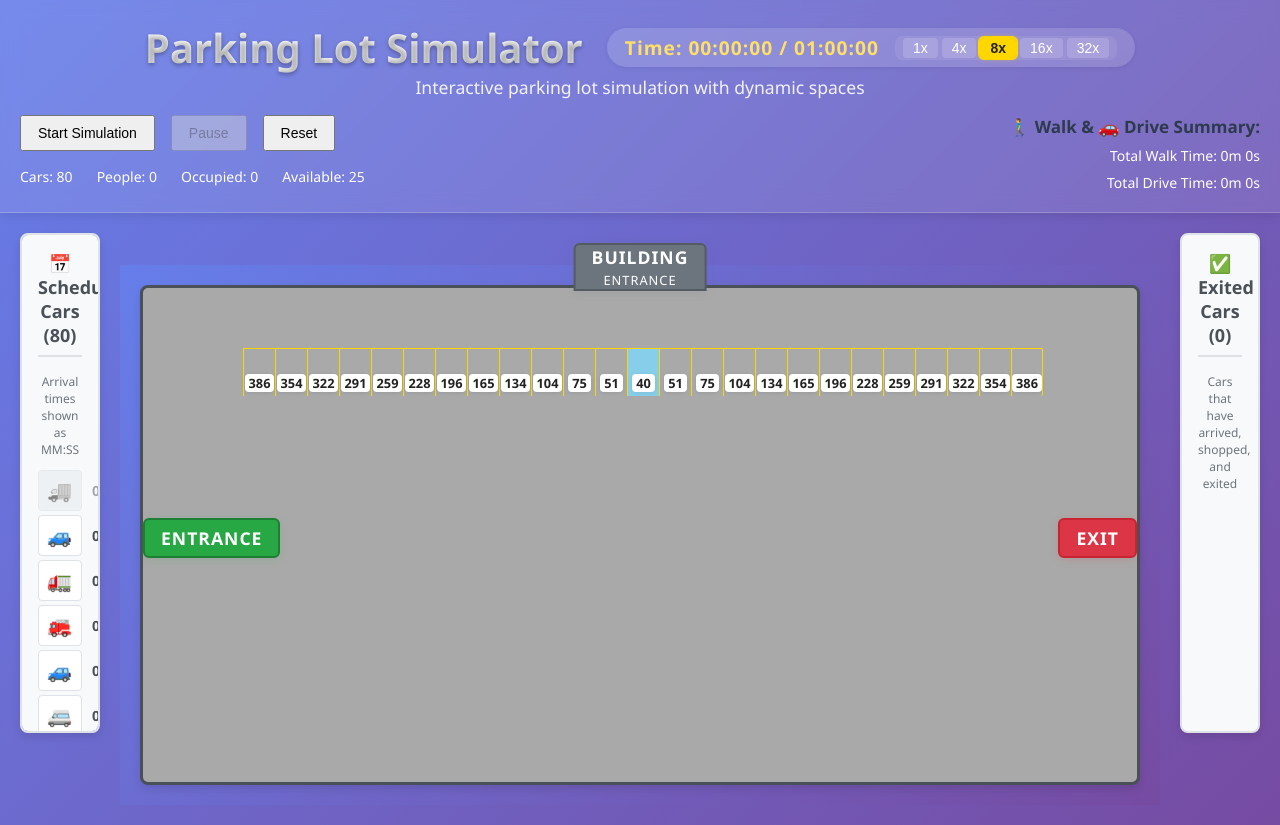
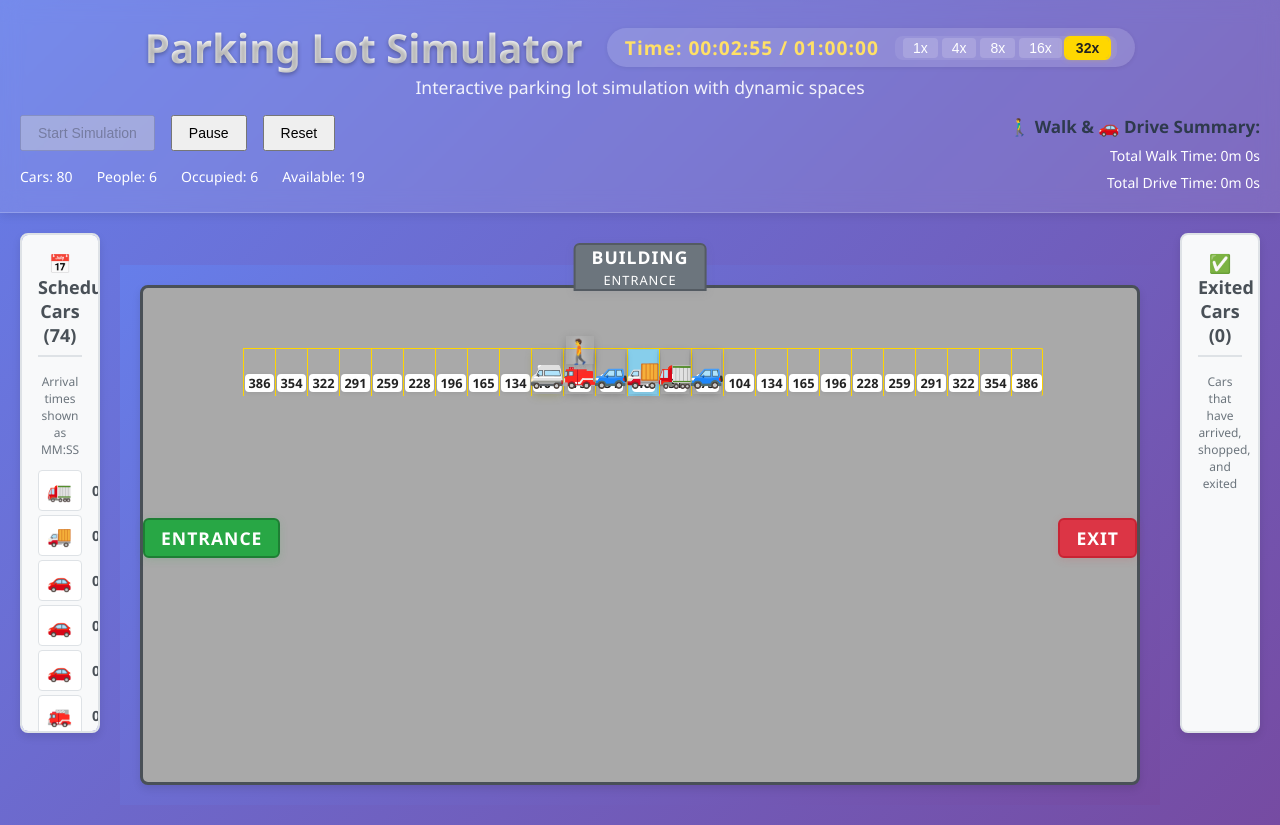
Before and after one commit to josephecombs/parking-lot-simulator, a React (Create React App) app: page / in a window 1280 px wide. Built offline with nearby package versions, Linux system fonts and the light colour scheme.

Commit message:
better defaults

```diff
--- a/src/App.js
+++ b/src/App.js
@@ -12,7 +12,7 @@ function App() {
   const [time, setTime] = useState(0);
   const [isSimulationRunning, setIsSimulationRunning] = useState(false);
   const [hoveredCarInfo, setHoveredCarInfo] = useState(null);
-  const [simulationSpeed, setSimulationSpeed] = useState(8); // Default 8x
+  const [simulationSpeed, setSimulationSpeed] = useState(32); // Default 32x
 
   // Total simulation time: 3600 seconds (1 hour)
   const TOTAL_SIMULATION_TIME = 3600;
@@ -25,6 +25,15 @@ function App() {
     16: 62.5,
     32: 31.25,
   };
+
+  useEffect(() => {
+    // Start simulation automatically on mount
+    setTime(0);
+    simulationManager.setCurrentTime(0);
+    setIsSimulationRunning(true);
+    simulationManager.startSimulation();
+    // eslint-disable-next-line
+  }, []);
 
   useEffect(() => {
     let interval;
```
